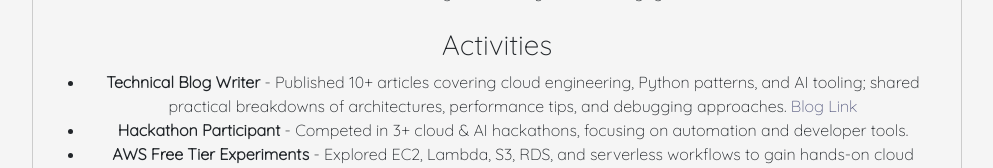
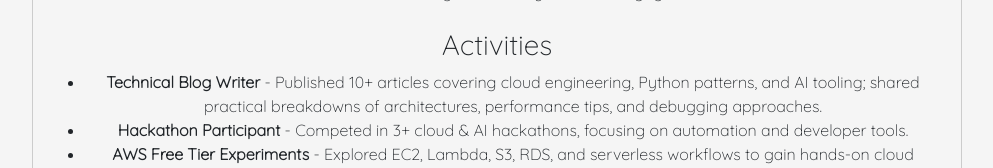
Before and after one commit to Limeload/Portfolio-website, a React (Create React App) app: page /about in a window 1280 px wide. Shown: the part 1897-2065 px from the top of the page, without its empty margins (236-1229 px from the left). Built offline with nearby package versions, Linux system fonts and the light colour scheme.

Commit message:
changed about

```diff
--- a/src/components/About.js
+++ b/src/components/About.js
@@ -104,7 +104,7 @@ function About() {
 
           <h3 className="mt-4">Activities</h3>
           <ul>
-            <li><strong>Technical Blog Writer</strong> - Published 10+ articles covering cloud engineering, Python patterns, and AI tooling; shared practical breakdowns of architectures, performance tips, and debugging approaches. <a href="#" target="_blank" rel="noopener noreferrer">Blog Link</a></li>
+            <li><strong>Technical Blog Writer</strong> - Published 10+ articles covering cloud engineering, Python patterns, and AI tooling; shared practical breakdowns of architectures, performance tips, and debugging approaches.</li>
             <li><strong>Hackathon Participant</strong> - Competed in 3+ cloud & AI hackathons, focusing on automation and developer tools.</li>
             <li><strong>AWS Free Tier Experiments</strong> - Explored EC2, Lambda, S3, RDS, and serverless workflows to gain hands-on cloud experience.</li>
             <li><strong>Freelance Developer</strong> - Completed client projects building web apps, APIs, and automation tools; delivered end-to-end solutions using React, Python, AWS, and database technologies.</li>
```
